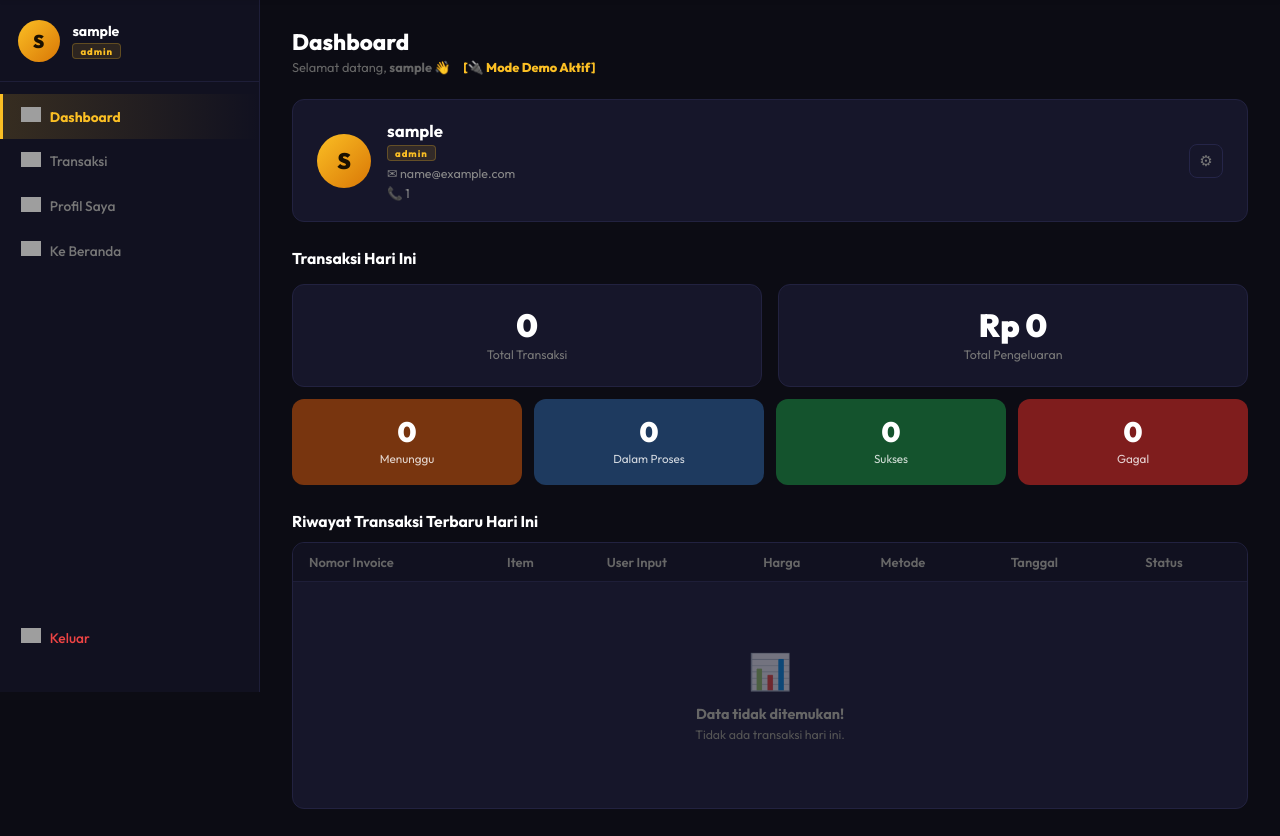
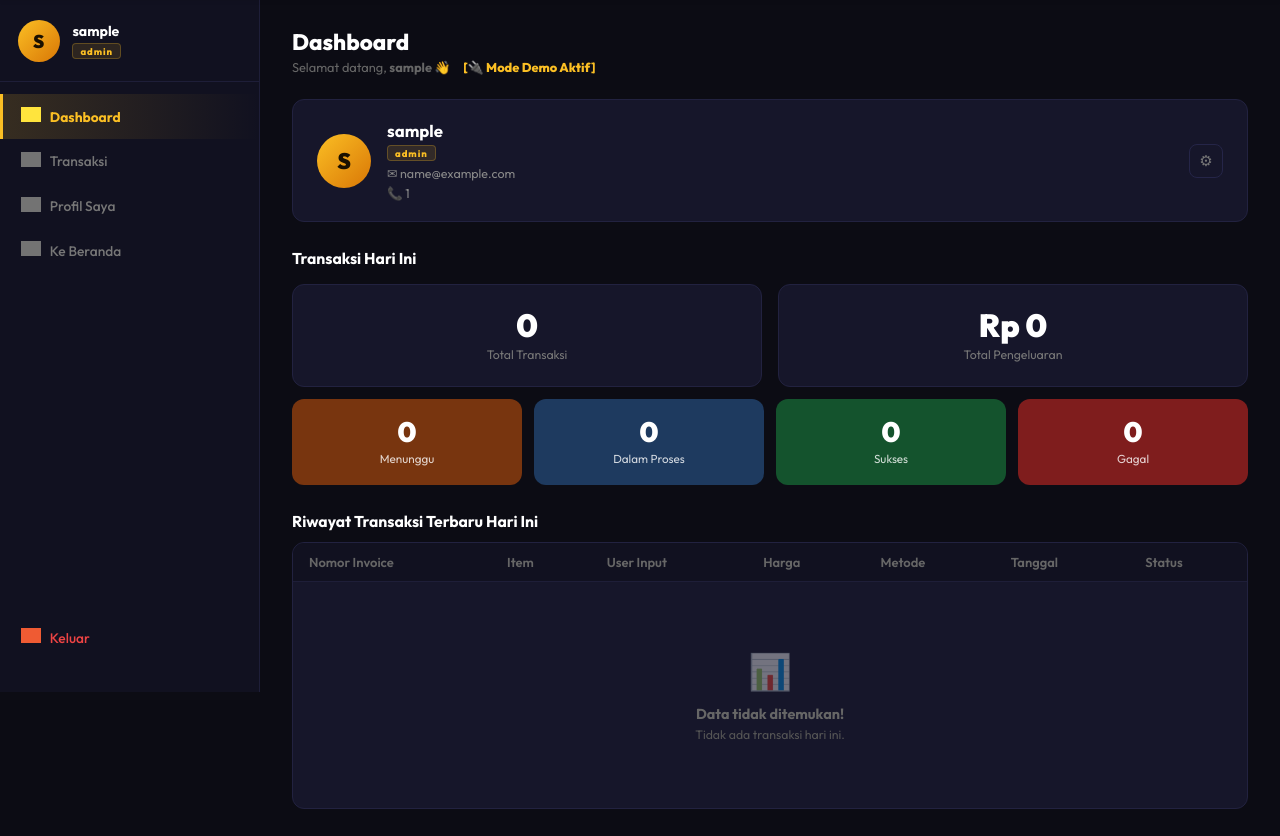
Before and after one commit to ard4nnn/PROJECTTOPUPGAME, a PHP site: page /user/dashboard/index.php in a window 1280 px wide. Shown: the part 116-952 px from the top of the page. Run offline with PHP 8.4, Linux system fonts and the light colour scheme; the visitor is signed in with stand-in values (Sample User, id 1); data that the repository does not hold is empty; a stand-in replaces the project's code that opens the database connection; grey boxes are pictures that could not be loaded.

Commit message:
Tambah CSS filter pada icon sidebar agar terlihat di background gelap (putih normal, kuning saat aktif/hover, merah untuk menu Keluar)

```diff
--- a/user/dashboard/dashboard.css
+++ b/user/dashboard/dashboard.css
@@ -61,9 +61,26 @@
   color: #FBBF24; font-weight: 700; border-left-color: #FBBF24;
 }
 .ft-nav-icon { width: 18px; text-align: center; flex-shrink: 0; font-size: 14px; }
+.ft-nav-icon img {
+  width: 20px; height: 20px; object-fit: contain;
+  filter: brightness(0) invert(0.45);
+  transition: filter 0.18s;
+}
+.ft-nav-item:hover .ft-nav-icon img {
+  filter: brightness(0) saturate(100%) invert(78%) sepia(60%) saturate(500%) hue-rotate(0deg) brightness(105%);
+}
+.ft-nav-item.active .ft-nav-icon img {
+  filter: brightness(0) saturate(100%) invert(78%) sepia(60%) saturate(500%) hue-rotate(0deg) brightness(105%);
+}
 .ft-nav-keluar { margin-top: auto; padding-top: 1.5rem; }
 .ft-nav-keluar .ft-nav-item { color: #ef4444; }
 .ft-nav-keluar .ft-nav-item:hover { background: rgba(239,68,68,0.07); color: #f87171; }
+.ft-nav-keluar .ft-nav-icon img {
+  filter: brightness(0) saturate(100%) invert(35%) sepia(90%) saturate(600%) hue-rotate(330deg) brightness(110%);
+}
+.ft-nav-keluar .ft-nav-item:hover .ft-nav-icon img {
+  filter: brightness(0) saturate(100%) invert(55%) sepia(50%) saturate(700%) hue-rotate(320deg) brightness(120%);
+}
 
 /* MAIN */
 .ft-main { flex: 1; padding: 1.75rem 2rem; overflow-x: hidden; color: #fff; }
```
